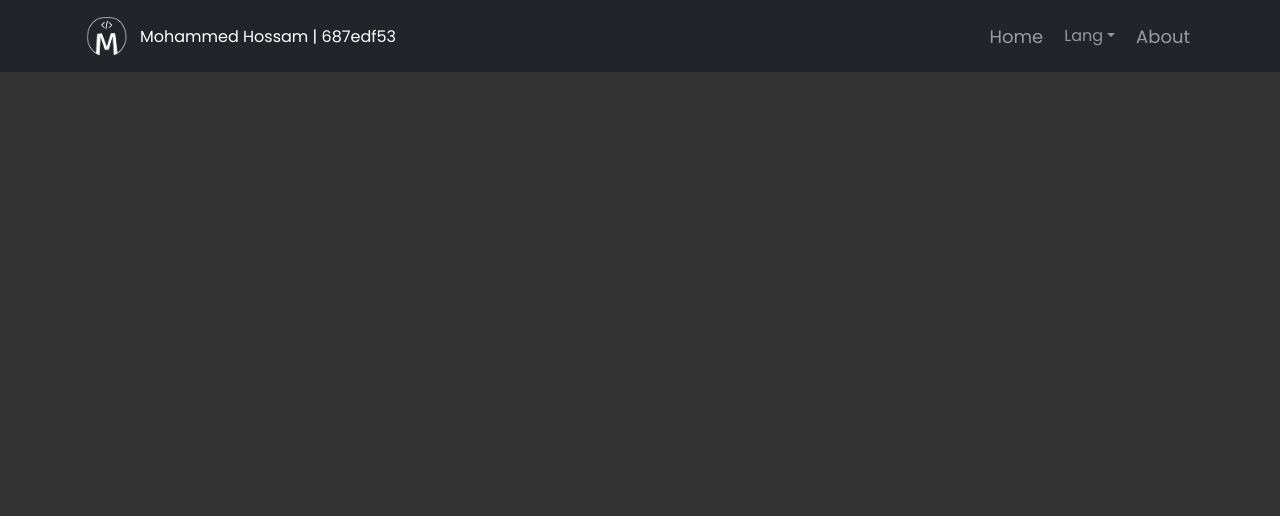
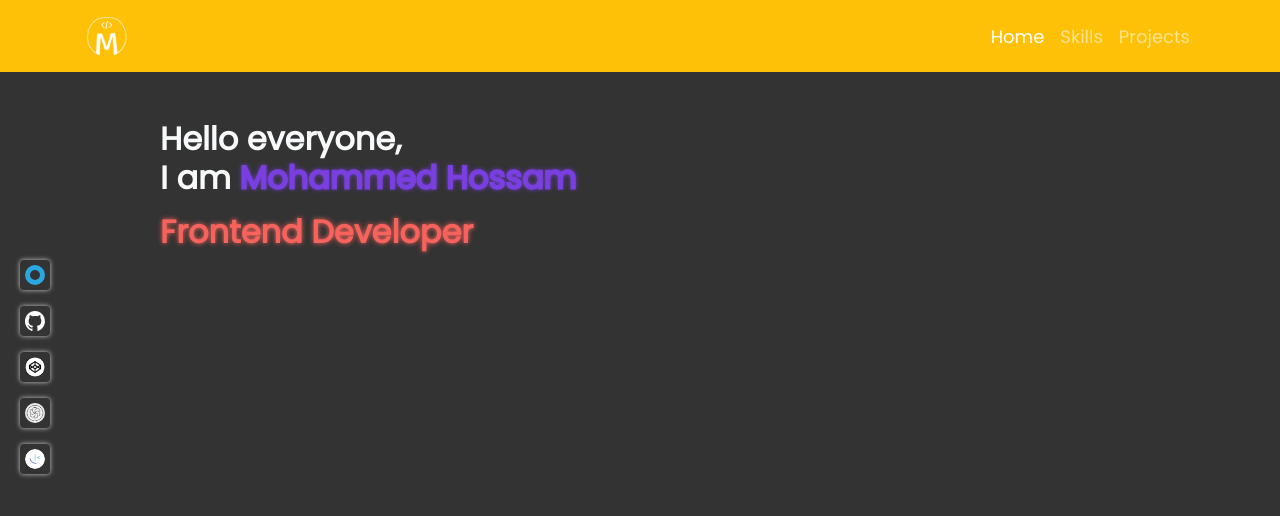
Before and after one commit to 687edf53/My_Profile, a React (Vite) app: page / in a window 1280 px wide. Shown: the top 516 px of the page. Built offline with nearby package versions, Linux system fonts and the light colour scheme.

Commit message:
awesome updates

```diff
--- a/src/App.css
+++ b/src/App.css
@@ -1,4 +1,8 @@
 @import url('https://fonts.googleapis.com/css2?family=Cairo:wght@300;500;600;700&family=Karma:wght@300;400;500;600;700&family=Poppins&family=Roboto+Mono:ital,wght@0,300;0,400;0,500;0,600;0,700;1,400;1,500;1,700&display=swap');
+
+:root {
+  --cursorColor: #F94C10;
+}
 
 * {
   font-family: 'Poppins','Cairo', sans-serif;
@@ -17,23 +21,8 @@ nav ul li {
   font-size: 18px;
 }
 
-.lang {
-  color: #93979B;
-}
-
-.lang:hover {
-  color: #fff !important;
-}
-
 img {
   max-width: 50px;
-}
-
-.about {
-  margin: 50px auto;
-  text-align: center;
-  width: 50%;
-  color: #fff;
 }
 
 nav ul li:not(:last-of-type) {
--- a/src/App.jsx
+++ b/src/App.jsx
@@ -1,6 +1,4 @@
-import { BrowserRouter as Router, Route, Routes } from "react-router-dom";
-import { useState } from "react";
-import About from "./Components/About";
+import { useState, useRef } from "react";
 import Navbar from "./Components/Navbar";
 import Home from "./Components/Home";
 import langValid from "./assets/Context";
@@ -8,43 +6,13 @@ import langValid from "./assets/Context";
 import "./App.css";
 
 export default function App() {
-  const [lang, setLang] = useState(true);
-
-  const [translate] = useState({
-    ar: {
-      home: "الصفحة الرئيسية",
-      lang: "اللغة",
-      about: "حول",
-      name: "687edf53 | محمد حسام",
-    },
-    en: {
-      home: "Home",
-      lang: "Lang",
-      about: "About",
-      name: "Mohammed Hossam | 687edf53",
-    },
-  });
-
-  const [obj] = useState({
-    lang,
-    setValidLang: setLang,
-    translate: translate,
-  });
 
   // Function to toggle the lang state
 
-
   return (
     <>
-      <Router>
-        <langValid.Provider value={obj}>
-          <Navbar />
-        </langValid.Provider>
-        <Routes>
-          <Route path="My_Profile/about" Component={About} />
-          <Route path="/My_Profile/" Component={Home} />
-        </Routes>
-      </Router>
+      <Navbar />
+      <Home />
     </>
   );
 }
--- a/src/Components/Home.jsx
+++ b/src/Components/Home.jsx
@@ -1,4 +1,4 @@
-import "./css/creative.css";
+import './css/Home.css'
 import { useState } from "react";
 // Images
 import github_logo from "../assets/github-mark-white.svg";
@@ -6,7 +6,7 @@ import mentor_logo from "../assets/front-mentor.webp";
 import codewars_logo from "../assets/codewars_logo.png";
 import codepen_logo from "../assets/codepen.png";
 
-export default function Home() {
+const Home = () => {
   const [translate] = useState({
     ar: {
       skills: "المهارات",
@@ -21,135 +21,50 @@ export default function Home() {
   });
 
   return (
-    <div className="text-center w-100 h-100">
-      <div className="creative d-flex justify-content-center row px-5">
-        {/* skills */}
-        <div className="skills text-center text-light p-5 rounded-3 shadow-sm col-sm-3 col-md-5 col-lg-4">
-          <h3 className="mb-4 d-flex address ">Skills</h3>
+    <>
+      <div className="home text-light d-flex justify-content-around mt-5 align-items-center flex-column flex-md-row ">
+        <h2 className="w-50">Hello everyone, <br />
+        <p>I am <span className="stroke">Mohammed Hossam</span></p>
+         <span style={{color: '#F6635C', textShadow: '0 0 5px #F6635C'}}>Frontend Developer</span></h2>
 
-          <div
-            className="progress-section d-flex flex-column justify-content-between "
-            style={{ height: "350px" }}
-          >
-            <h5>HTML</h5>
-            <div className="progress">
-              <div
-                className="progress-bar bg-danger"
-                role="progressbar"
-                aria-label="Basic example"
-                style={{ width: "90%" }}
-                aria-valuenow="25"
-                aria-valuemin="0"
-                aria-valuemax="100"
-              ></div>
+        <div className="languages">
+
+        </div>
+      </div>
+        <div className="links">
+          <a href="#" target='_blank'>
+            <div className="mostaql">
+              <span className='mostaql-icon'></span>
+              <span>mostaql</span>
+          </div>
+          </a>
+          <a href="#" target='_blank'>
+            <div className="github">
+              <span><img src={github_logo} /></span>
+              <span>github</span>
+          </div>
+          </a>
+          <a href="#" target='_blank'>
+            <div className="codepen">
+              <span><img className="rounded-5" src={codepen_logo} /></span>
+              <span>codepen</span>
             </div>
-
-            <h5 className="mt-3">CSS</h5>
-            <div className="progress">
-              <div
-                className="progress-bar bg-primary"
-                role="progressbar"
-                aria-label="Basic example"
-                style={{ width: "80%" }}
-                aria-valuenow="25"
-                aria-valuemin="0"
-                aria-valuemax="100"
-              ></div>
+          </a>
+          <a href="#" target='_blank'>
+            <div className="codewars">
+              <span><img className="rounded-5" src={codewars_logo} /></span>
+              <span>codewars</span>
             </div>
-
-            <h5 className="mt-3">JAVASCRIPT</h5>
-            <div className="progress">
-              <div
-                className="progress-bar bg-warning"
-                role="progressbar"
-                aria-label="Basic example"
-                style={{ width: "80%" }}
-                aria-valuenow="25"
-                aria-valuemin="0"
-                aria-valuemax="100"
-              ></div>
+          </a>
+          <a href="#" target='_blank'>
+            <div className="mentor">
+              <span><img className="rounded-5" src={mentor_logo} /></span>
+              <span>mentor</span>
             </div>
-
-            <h5 className="mt-3">React</h5>
-            <div className="progress">
-              <div
-                className="progress-bar bg-info"
-                role="progressbar"
-                aria-label="Basic example"
-                style={{ width: "70%" }}
-                aria-valuenow="25"
-                aria-valuemin="0"
-                aria-valuemax="100"
-              ></div>
-            </div>
-
-            <h5 className="mt-3">Bootstrap</h5>
-            <div className="progress">
-              <div
-                className="progress-bar bg-bootstrap"
-                role="progressbar"
-                aria-label="Basic example"
-                style={{ width: "90%" }}
-                aria-valuenow="25"
-                aria-valuemin="0"
-                aria-valuemax="100"
-              ></div>
-            </div>
-          </div>
+          </a>
         </div>
-
-        <div className="github text-light p-4 rounded-3 shadow-sm position-relative col-sm-3 col-md-5 d-flex flex-column gap-5 justify-content-center col-lg-4">
-          <h3 className="position-absolute d-flex links-address">
-            Links
-          </h3>
-          {/* row align-items-center justify-content-center */}
-
-          <div className="row d-flex justify-content-center align-items-center">
-            <div className="websites col-5">
-              <a href="https://github.com/687edf53" target="_blank">
-                <img src={github_logo} alt="github-logo" className="mb-3" />
-                <h5>Github</h5>
-              </a>
-            </div>
-            <div className="websites col-5">
-              <a
-                href="https://frontendmentor.io/profile/687edf53"
-                target="_blank"
-              >
-                <img src={mentor_logo} alt="mentor-logo" className="mb-3" />
-                <h5>Mentor</h5>
-              </a>
-            </div>
-          </div>
-
-          <div className="row d-flex justify-content-center align-items-center">
-            <div className="websites col-5">
-              <a href="https://codewars.com/users/687edf53" target="_blank">
-                <img
-                  src={codewars_logo}
-                  alt="codewars-logo"
-                  className="mb-3 rounded-5"
-                />
-                <h5>Codewars</h5>
-              </a>
-            </div>
-            <div className="websites col-5">
-              <a href="https://codepen.io/687edf53/" target="_blank">
-                <img
-                  src={codepen_logo}
-                  alt="codepen-logo"
-                  className="mb-3 rounded-5"
-                />
-                <h5>Codepen</h5>
-              </a>
-            </div>
-          </div>
-        </div>
-
-        {/* <div className="test text-center text-light p-5 rounded-3 shadow-sm">
-          <h3 className="mb-4 d-flex address ">Projects</h3>
-        </div> */}
-      </div>
-    </div>
+    </>
   );
 }
+
+export default Home;
--- a/src/Components/Navbar.jsx
+++ b/src/Components/Navbar.jsx
@@ -1,91 +1,29 @@
-import { Link, NavLink } from "react-router-dom";
 import light_logo from "../assets/my-logo2.png";
 import { useRef, useContext, useState } from "react";
-import langValid from "../assets/Context";
+import './css/Navbar.css'
 
 export default function Navbar() {
 
-  const {lang, setLang, translate} = useContext(langValid)
-
-
-  const [validLang, setValidLang] = useState(lang)
-
-  const activeEn = useRef(null);
-  const activeAr = useRef(null);
-
   return (
     <>
-      <nav className="navbar navbar-expand-lg navbar-dark bg-dark">
+      <nav className="navbar bg-warning navbar-dark navbar-expand-lg">
         <div className="container">
-          <Link className="navbar-brand" to="/">
+          <a className="navbar-brand" href="#">
             <img src={light_logo} alt="logo" />
-            <span className="ps-2 fs-6 d-none d-md-inline">
-              {validLang ? translate.en.name : translate.ar.name}
-            </span>
-          </Link>
-          <button
-            className="navbar-toggler"
-            type="button"
-            data-bs-toggle="collapse"
-            data-bs-target="#navbarNav"
-            aria-controls="navbarNav"
-            aria-expanded="true"
-            aria-label="Toggle navigation"
-          >
+          </a>
+          <button className="navbar-toggler" type="button" data-bs-toggle="collapse" data-bs-target="#navbarNav" aria-controls="navbarNav" aria-expanded="false" aria-label="Toggle navigation">
             <span className="navbar-toggler-icon"></span>
           </button>
-          {/* collapse */}
-          <div
-            className="collapse navbar-collapse d-lg-flex justify-content-lg-end"
-            id="navbarNav"
-          >
-            <ul className="navbar-nav d-flex align-items-center">
+          <div className="collapse navbar-collapse" id="navbarNav">
+            <ul className="navbar-nav ms-auto">
               <li className="nav-item">
-                <NavLink className="nav-link" to="/My_Profile">
-                  {validLang ? translate.en.home : translate.ar.home}
-                </NavLink>
-              </li>
-              <li className="nav-item dropdown">
-                <button
-                  className="btn btn-dark dropdown-toggle lang"
-                  data-bs-toggle="dropdown"
-                  aria-expanded="false"
-                >
-                  {validLang ? translate.en.lang : translate.ar.lang}
-                </button>
-                <ul className="dropdown-menu dropdown-menu-dark">
-                  <li>
-                    <Link
-                      ref={activeAr}
-                      className="dropdown-item"
-                      onClick={() => {
-                          setValidLang(false);
-                        activeAr.current.className = `dropdown-item active`;
-                        activeEn.current.className = `dropdown-item`;
-                      }}
-                    >
-                      Ar
-                    </Link>
-                  </li>
-                  <li>
-                    <Link
-                      ref={activeEn}
-                      className="dropdown-item active"
-                      onClick={() => {
-                        setValidLang(true);
-                        activeAr.current.className = `dropdown-item`;
-                        activeEn.current.className = `dropdown-item active`;
-                      }}
-                    >
-                      En
-                    </Link>
-                  </li>
-                </ul>
+                <a className="nav-link active" aria-current="page" href="#">Home</a>
               </li>
               <li className="nav-item">
-                <NavLink className="nav-link" to="My_Profile/about">
-                  {validLang ? translate.en.about : translate.ar.about}
-                </NavLink>
+                <a className="nav-link" href="#">Skills</a>
+              </li>
+              <li className="nav-item">
+                <a className="nav-link" href="#">Projects</a>
               </li>
             </ul>
           </div>
--- /dev/null
+++ b/src/Components/css/Home.css
@@ -0,0 +1,82 @@
+.stroke {
+  font-weight: 900 !important;
+  -webkit-text-stroke: 1px #793FDF;
+  color: #793FDF;
+  text-shadow: 0 0 5px #793FDF;
+}
+
+.home h2 {
+  font-weight: 900 !important;
+}
+
+.links {
+  display: flex;
+  flex-direction: column;
+  gap: 1rem;
+}
+
+.links a {
+  width: 30px;
+  height: 30px;
+}
+
+.links div {
+  position: relative;
+  left: 20px;
+  width: 30px;
+  height: 30px;
+  border-radius: 4px;
+  padding: 5px;
+  box-shadow: 0 0 5px #ccc;
+  cursor: pointer;
+  overflow: hidden;
+  transition: 0.2s;
+  color: #fff;
+  display: flex;
+  align-items: center;
+}
+
+.links div img {
+  max-width: 20px;
+}
+
+.links div:hover {
+  width: 100px;
+}
+
+.links div.github:hover {
+  width: 88px
+}
+
+.links div.mentor:hover {
+  width: 95px
+}
+
+.links div.codepen:hover {
+  width: 108px
+}
+
+.links div.codewars:hover {
+  width: 115px
+}
+
+.links div:hover span:nth-child(2) {
+  transition: 0.2s;
+  transition-delay: 0.2s;
+  opacity: 1;
+}
+
+.links div span.mostaql-icon {
+  cursor: pointer;
+  width: 20px;
+  height: 20px;
+  border-radius: 50%;
+  border: 5px solid #2BA7E0;
+  position: absolute;
+}
+
+.links div span:nth-child(2) {
+  opacity: 0;
+  position: absolute;
+  right: 5px;
+}
--- /dev/null
+++ b/src/Components/css/Navbar.css
@@ -0,0 +1,4 @@
+
+img {
+  max-width: 60px;
+}
```
Also changed, not shown: src/Components/css/creative.css (deleted, +0 -70 lines).
